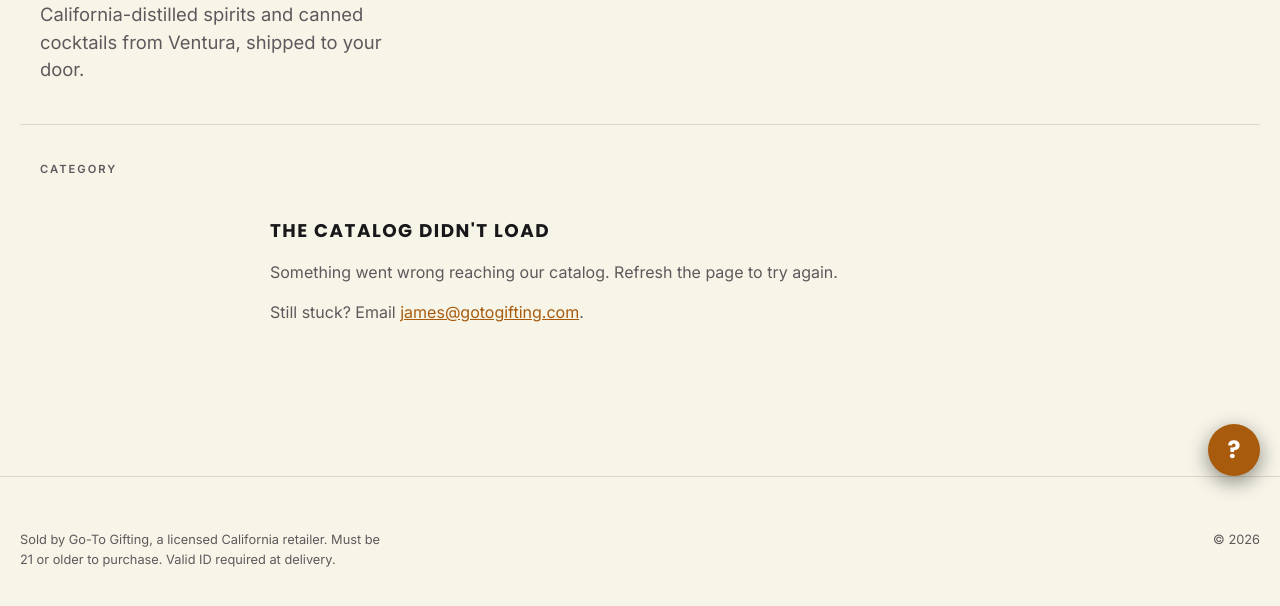
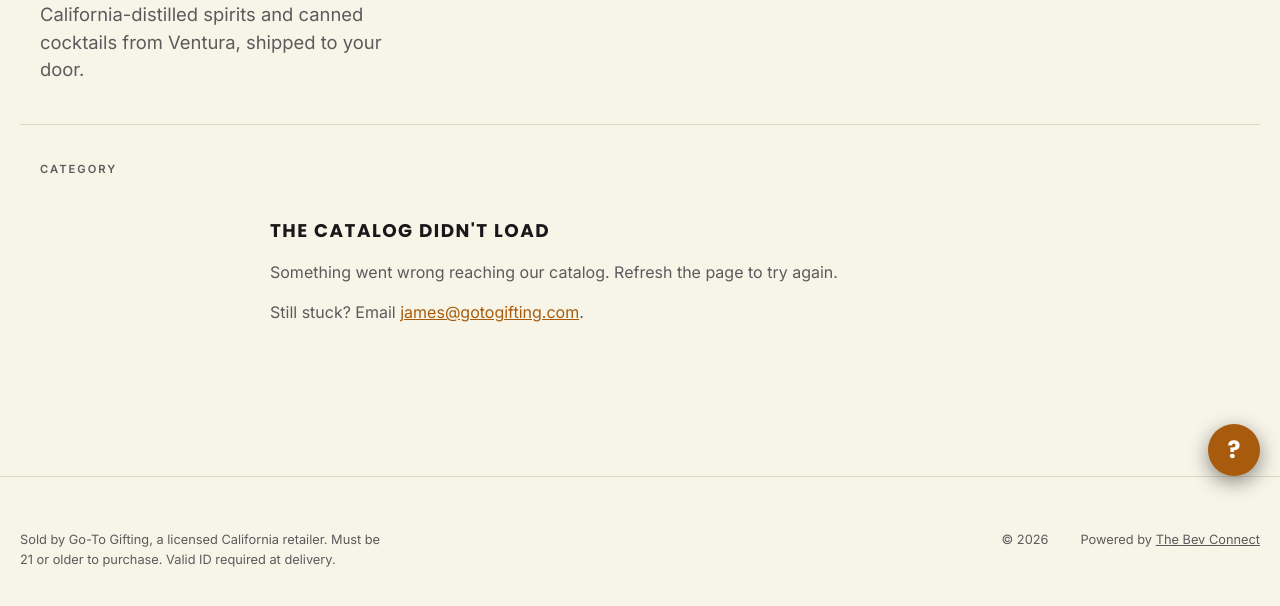
Before and after one commit to The-Bev-Connect-Portals/VenturaSpirits, a plain HTML site: page index.html in a window 1280 px wide. Shown: the part 304-910 px from the top of the page. Drawn offline with Linux system fonts and the light colour scheme; no server answers.

Commit message:
Add 'Powered by The Bev Connect' to site footer

```diff
--- a/index.html
+++ b/index.html
@@ -74,6 +74,7 @@
     <p class="footer__legal" id="footer-legal"></p>
     <span class="masthead__spacer"></span>
     <p>&copy; <span id="footer-year"></span></p>
+    <p class="footer__powered">Powered by <a href="https://thebevconnect.com" target="_blank" rel="noopener">The Bev Connect</a></p>
   </div>
 </footer>
 
```
